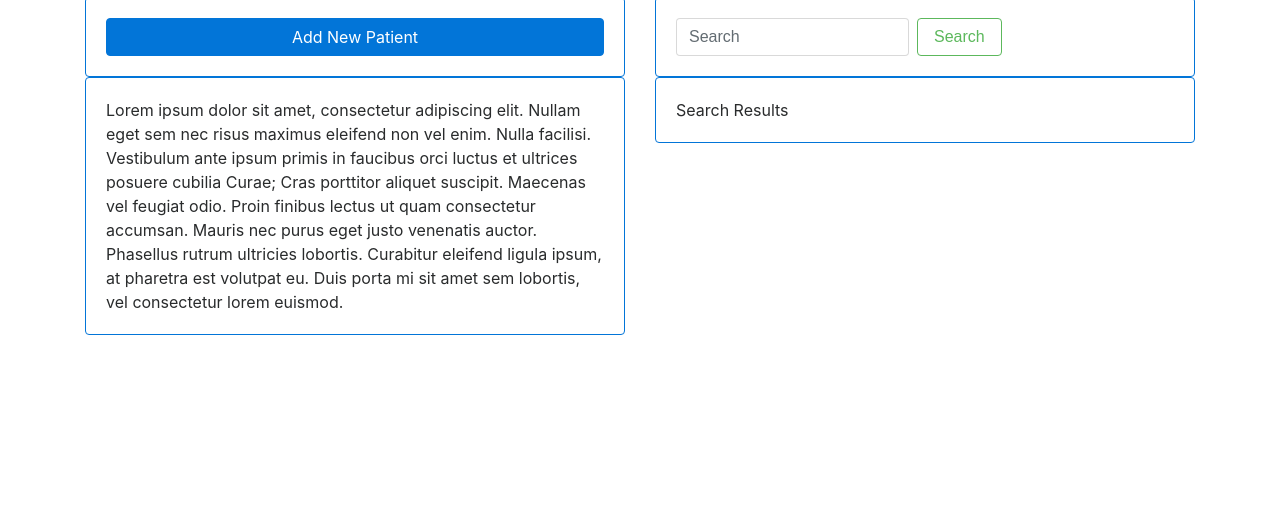
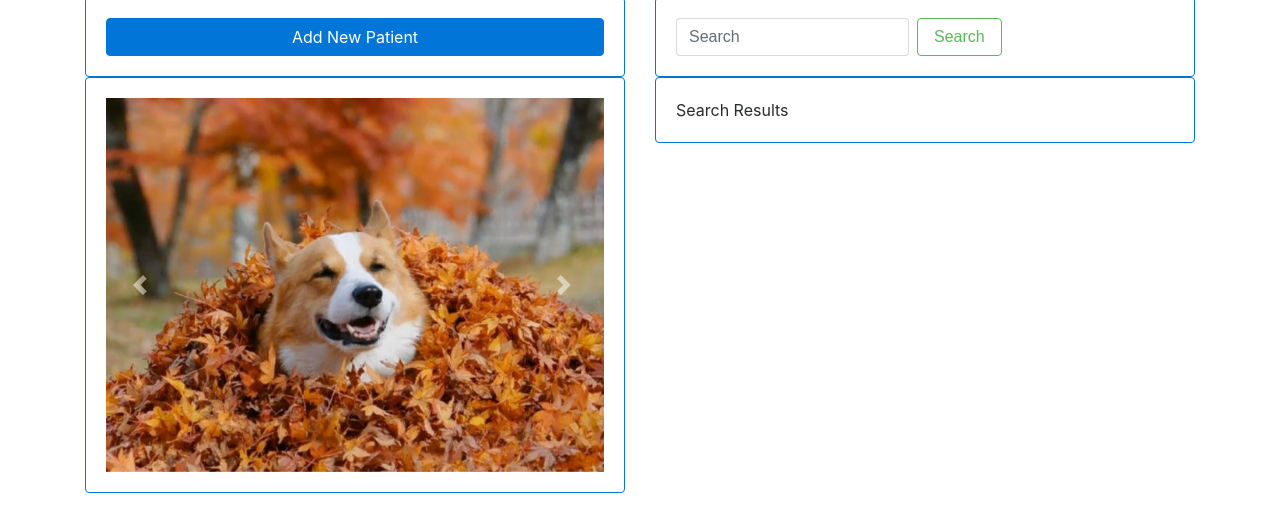
Before and after one commit to OpenViralLoad/UI, a plain HTML site: page index.html in a window 1280 px wide. Both pictures are taken after a click on the link "Help". Shown: the part 195-726 px from the top of the page. Drawn offline with Linux system fonts and the light colour scheme.

Commit message:
Main page carousel

```diff
--- a/index.html
+++ b/index.html
@@ -42,9 +42,27 @@
             <a class="btn btn-primary" href="#" role="button">Add New Patient</a>
           </div>
           <div id="home-sign" class="card card-outline-primary card-block">
-            Lorem ipsum dolor sit amet, consectetur adipiscing elit. Nullam eget sem nec risus maximus eleifend non vel enim. Nulla facilisi. Vestibulum ante ipsum primis in faucibus orci luctus et ultrices posuere cubilia Curae; Cras porttitor aliquet suscipit.
-            Maecenas vel feugiat odio. Proin finibus lectus ut quam consectetur accumsan. Mauris nec purus eget justo venenatis auctor. Phasellus rutrum ultricies lobortis. Curabitur eleifend ligula ipsum, at pharetra est volutpat eu. Duis porta mi sit
-            amet sem lobortis, vel consectetur lorem euismod.
+            <div id="carouselExampleControls" class="carousel slide" data-ride="carousel">
+              <div class="carousel-inner" role="listbox">
+                <div class="carousel-item active">
+                  <img class="d-block img-fluid" src="img/test0.jpg" alt="First slide">
+                </div>
+                <div class="carousel-item">
+                  <img class="d-block img-fluid" src="img/test1.jpg" alt="Second slide">
+                </div>
+                <div class="carousel-item">
+                  <img class="d-block img-fluid" src="img/test2.jpg" alt="Third slide">
+                </div>
+              </div>
+              <a class="carousel-control-prev" href="#carouselExampleControls" role="button" data-slide="prev">
+                <span class="carousel-control-prev-icon" aria-hidden="true"></span>
+                <span class="sr-only">Previous</span>
+              </a>
+              <a class="carousel-control-next" href="#carouselExampleControls" role="button" data-slide="next">
+                <span class="carousel-control-next-icon" aria-hidden="true"></span>
+                <span class="sr-only">Next</span>
+              </a>
+            </div>
           </div>
         </div>
         <div class="col-sm-6">
```
Also changed, not shown: img/test0.jpg (added), img/test1.jpg (added), img/test2.jpg (added).
